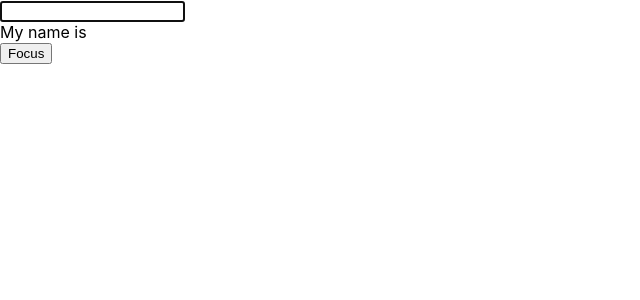
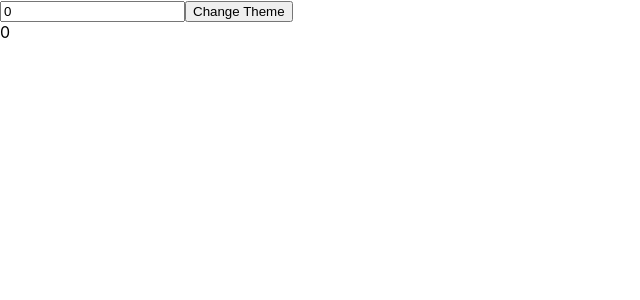
Before and after one commit to abdallah-abde/react-hooks, a React (Create React App) app: page / in a window 1280 px wide. Shown: the top 300 px of the page, without its empty margins (0-640 px from the left). Built offline with nearby package versions, Linux system fonts and the light colour scheme.

Commit message:
use memo

```diff
--- a/src/App.js
+++ b/src/App.js
@@ -4,6 +4,7 @@
 import StateComponent from "./components/StateComponent";
 import ContextComponent from "./components/ContextComponent";
 import RefComponent from "./components/RefComponent";
+import MemoComponent from "./components/MemoComponent";
 
 function App() {
   return (
@@ -12,7 +13,8 @@
       {/* <EffectComponent /> */}
       {/* <EffectComponent2 /> */}
       {/* <ContextComponent /> */}
-      <RefComponent />
+      {/* <RefComponent /> */}
+      <MemoComponent />
     </>
   );
 }
--- /dev/null
+++ b/src/components/MemoComponent.jsx
@@ -0,0 +1,45 @@
+import React, { useState, useMemo, useEffect } from "react";
+
+export default function MemoComponent() {
+  const [number, setNumber] = useState(0);
+  const [dark, setDark] = useState(false);
+  const doubleNumber = useMemo(() => {
+    return slowFunction(number);
+  }, [number]);
+
+  const themeStyles = useMemo(() => {
+    return {
+      backgroundColor: dark ? "black" : "white",
+      color: dark ? "white" : "black",
+    };
+  }, [dark]);
+
+  //   const themeStyles = {
+  //     backgroundColor: dark ? "black" : "white",
+  //     color: dark ? "white" : "black",
+  //   };
+
+  useEffect(() => {
+    console.log("Theme Changed");
+  }, [themeStyles]);
+
+  return (
+    <>
+      <input
+        type="number"
+        value={number}
+        onChange={(e) => setNumber(parseInt(e.target.value))}
+      />
+      <button onClick={() => setDark((prevDark) => !prevDark)}>
+        Change Theme
+      </button>
+      <div style={themeStyles}>{doubleNumber}</div>
+    </>
+  );
+}
+
+function slowFunction(num) {
+  console.log("calling slow Finction");
+  for (let i = 0; i <= 1000000000; i++) {}
+  return num * 2;
+}
```
